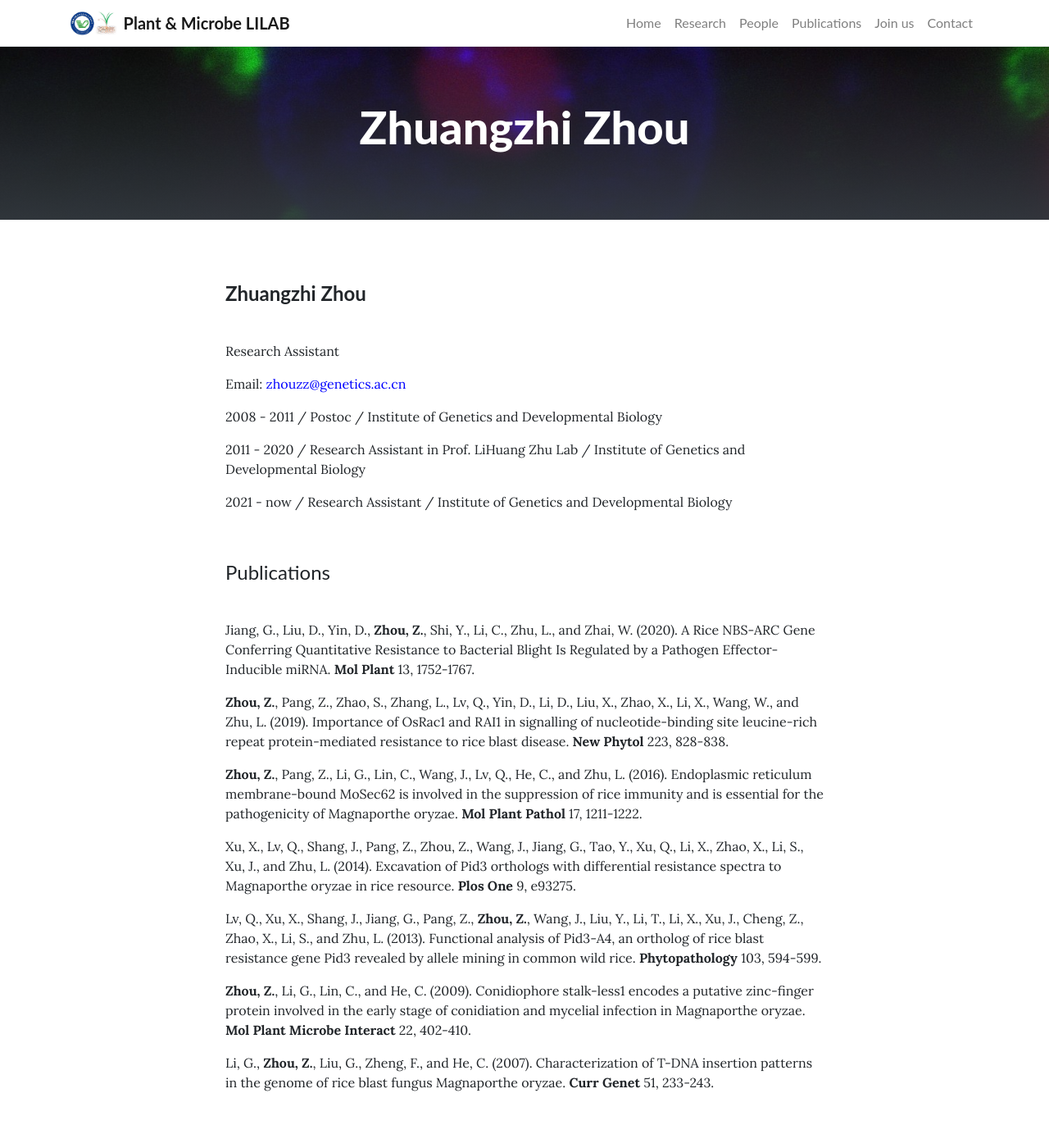
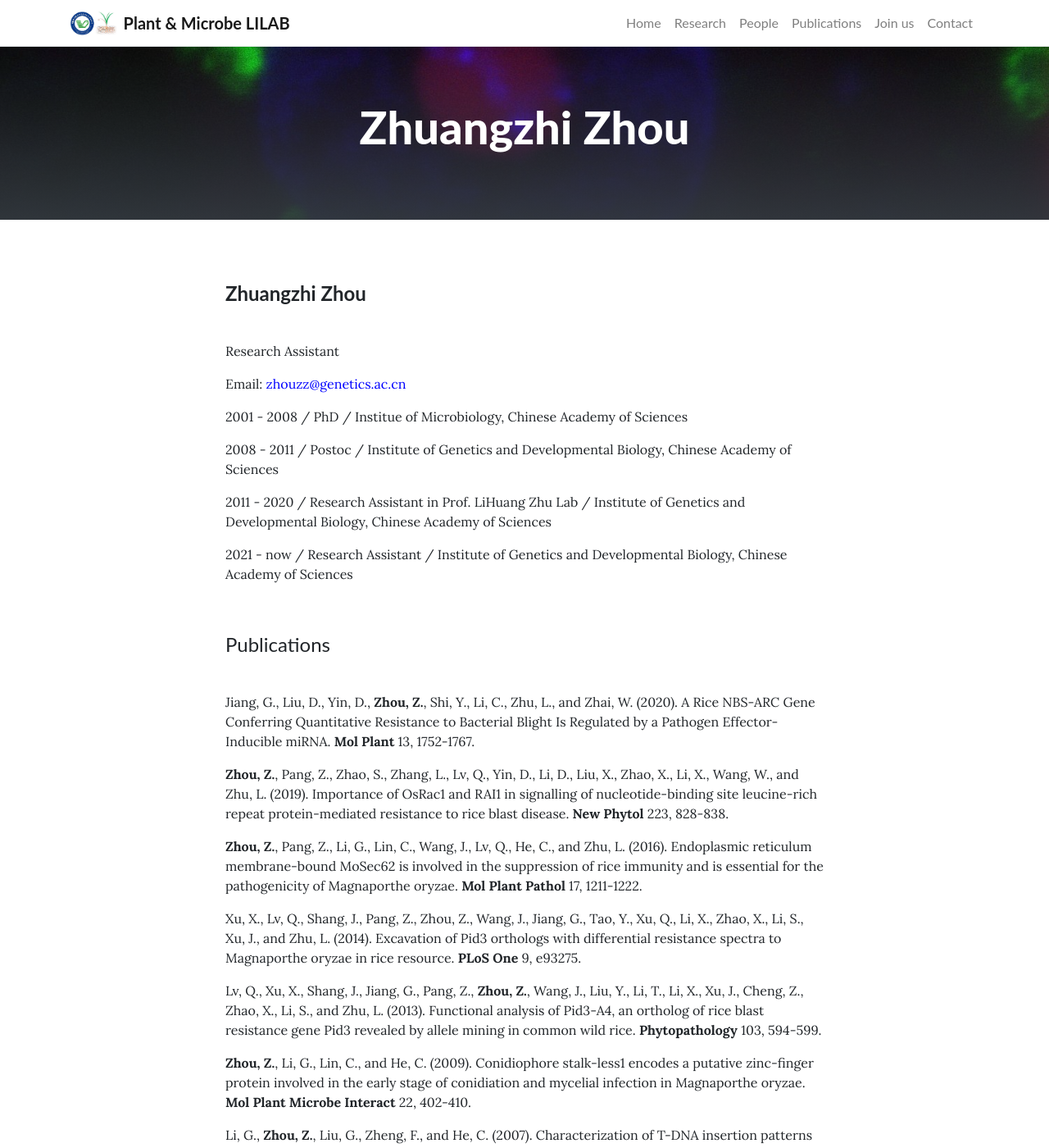
Before and after one commit to leili-plantmicrobe/leili-plantmicrobe.github.io, a Jekyll site: the page built from pages/zhuangzhi.md, in a window 1280 px wide and 1400 px high. Shown: the whole window at 82% size. Built offline with Jekyll 4.4.1, drawn with Linux system fonts in a browser that asks for light colours.

Commit message:
Update zhuangzhi.md

```diff
--- a/pages/zhuangzhi.md
+++ b/pages/zhuangzhi.md
@@ -2,7 +2,7 @@
 title: Zhuangzhi Zhou
 description:
 background: /assets/img/1_14.jpg
-permalink: /Zhuangzhi/
+permalink: /zhuangzhi/
 ---
 
 
@@ -21,15 +21,16 @@ Research Assistant
 
 Email: <zhouzz@genetics.ac.cn>
 
-2008 - 2011 / Postoc / Institute of Genetics and Developmental Biology
+2001 - 2008 / PhD / Institue of Microbiology, Chinese Academy of Sciences
 
-2011 - 2020 / Research Assistant in Prof. LiHuang Zhu Lab /  Institute of Genetics and Developmental Biology
+2008 - 2011 / Postoc / Institute of Genetics and Developmental Biology, Chinese Academy of Sciences
 
-2021 - now / Research Assistant /  Institute of Genetics and Developmental Biology
+2011 - 2020 / Research Assistant in Prof. LiHuang Zhu Lab /  Institute of Genetics and Developmental Biology, Chinese Academy of Sciences
+
+2021 - now / Research Assistant /  Institute of Genetics and Developmental Biology, Chinese Academy of Sciences
 
 
 <br/>
-
 
 <font size="5" face="Lato">Publications</font>
 
@@ -41,7 +42,7 @@ Jiang, G., Liu, D., Yin, D., **Zhou, Z.**, Shi, Y., Li, C., Zhu, L., and Zhai, W
 
 **Zhou, Z.**, Pang, Z., Li, G., Lin, C., Wang, J., Lv, Q., He, C., and Zhu, L. (2016). Endoplasmic reticulum membrane-bound MoSec62 is involved in the suppression of rice immunity and is essential for the pathogenicity of Magnaporthe oryzae. **Mol Plant Pathol** 17, 1211-1222.
 
-Xu, X., Lv, Q., Shang, J., Pang, Z., Zhou, Z., Wang, J., Jiang, G., Tao, Y., Xu, Q., Li, X., Zhao, X., Li, S., Xu, J., and Zhu, L. (2014). Excavation of Pid3 orthologs with differential resistance spectra to Magnaporthe oryzae in rice resource. **Plos One** 9, e93275.
+Xu, X., Lv, Q., Shang, J., Pang, Z., Zhou, Z., Wang, J., Jiang, G., Tao, Y., Xu, Q., Li, X., Zhao, X., Li, S., Xu, J., and Zhu, L. (2014). Excavation of Pid3 orthologs with differential resistance spectra to Magnaporthe oryzae in rice resource. **PLoS One** 9, e93275.
 
 Lv, Q., Xu, X., Shang, J., Jiang, G., Pang, Z., **Zhou, Z.**, Wang, J., Liu, Y., Li, T., Li, X., Xu, J., Cheng, Z., Zhao, X., Li, S., and Zhu, L. (2013). Functional analysis of Pid3-A4, an ortholog of rice blast resistance gene Pid3 revealed by allele mining in common wild rice. **Phytopathology** 103, 594-599.
 
```
